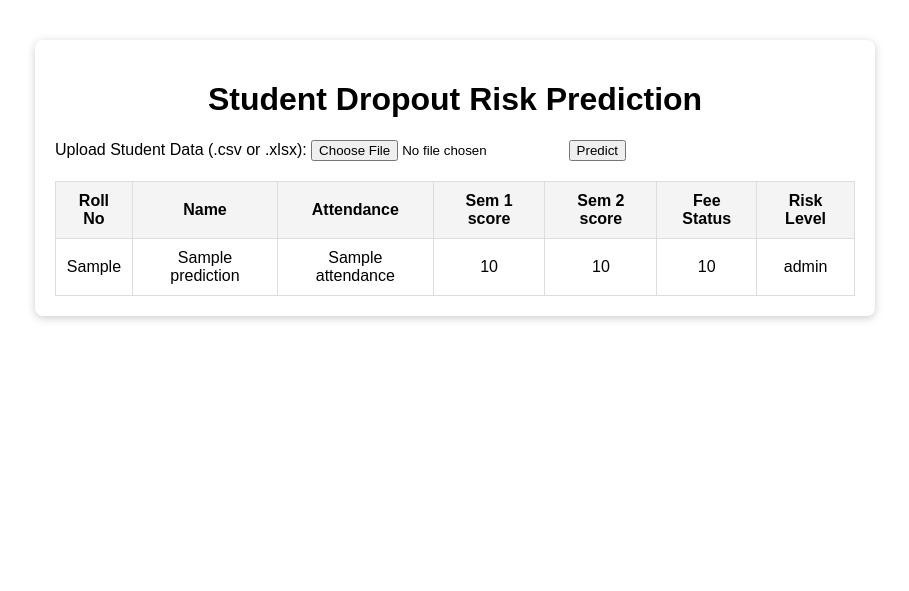
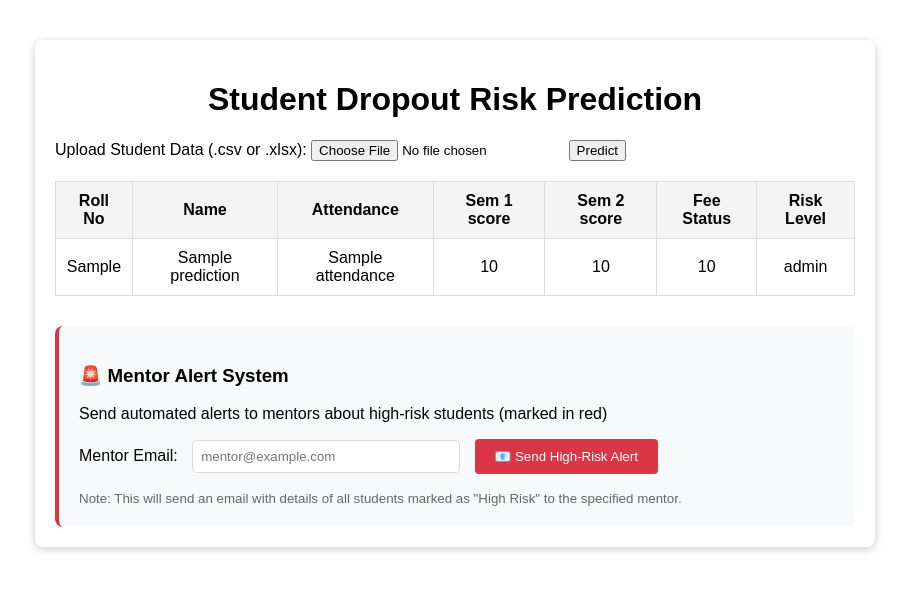
Before and after one commit to whysist/Dropouts, a Flask app: template SIH Project/templates/index.html in a window 1280 px wide. Shown: the top 591 px of the page, without its empty margins (185-1094 px from the left). Run offline with Flask 3, Linux system fonts and the light colour scheme; the template is opened without the code that fills it: most values are stand-ins (such as "Sample title", 1, 10 or a date in 2020).

Commit message:
Add student details template and email functionality updates

```diff
--- a/SIH Project/app.py
+++ b/SIH Project/app.py
@@ -1,15 +1,32 @@
+import os
 import pickle
 import pandas as pd
-from flask import Flask, request, render_template
 import numpy as np
+import smtplib
+from email.mime.text import MIMEText
+from email.mime.multipart import MIMEMultipart
+from flask import Flask, request, render_template, jsonify
 
 app = Flask(__name__)
 
-# Load the trained model (replace with actual model loading)
 try:
-    with open('Dropouts\\SIH Project\\dropout_prediction.pkl', 'rb') as f:
-        model = pickle.load(f)
-except Exception:
+    BASE_DIR = os.path.dirname(os.path.abspath(__file__))
+    model_path = os.path.join(BASE_DIR, 'dropout_prediction.pkl')
+    print(f"Attempting to load model from: {model_path}")
+
+    if not os.path.exists(model_path):
+        print(f"Error: Model file not found at {model_path}")
+        model = None
+    else:
+        with open(model_path, 'rb') as f:
+            model = pickle.load(f)
+            print("Model loaded successfully!")
+            print(f"Model type: {type(model)}")
+            print(f"Model attributes: {dir(model)}")
+except Exception as e:
+    import sys
+    print(f"Error loading model: {e}")
+    print(f"Python version: {sys.version}")
     model = None
 
 FIELDS=['Marital status', 'Application mode', 'Daytime/evening attendance',
@@ -25,6 +42,64 @@ FIELDS=['Marital status', 'Application mode', 'Daytime/evening attendance',
 
 REQUIRED_FIELDS = FIELDS + ["Roll_No", "Name"]
 
+students_data = []
+
+def send_email_with_link(sender_email, sender_password, recipient_email, subject, body, link_text, link_url):
+    try:
+        # Create the email
+        msg = MIMEMultipart("alternative")
+        msg["From"] = sender_email
+        msg["To"] = recipient_email
+        msg["Subject"] = subject
+
+        # Create plain text version (fallback)
+        text_part = f"{body}\n\n{link_text}: {link_url}"
+
+        # Create HTML version with a clickable link
+        html_part = f"""
+        <html>
+            <body>
+                <p>{body}</p>
+                <p><a href="{link_url}">{link_text}</a></p>
+            </body>
+        </html>
+        """
+
+        # Attach both plain and HTML versions
+        msg.attach(MIMEText(text_part, "plain"))
+        msg.attach(MIMEText(html_part, "html"))
+
+        # Connect to Gmail's SMTP server
+        server = smtplib.SMTP("smtp.gmail.com", 587)
+        server.starttls()
+        server.login(sender_email, sender_password)
+
+        # Send email
+        server.sendmail(sender_email, recipient_email, msg.as_string())
+
+        print("Email sent successfully!")
+
+        server.quit()
+        return True
+    except Exception as e:
+        print("Error:", e)
+        return False
+
+def get_high_risk_students():
+    """Get list of students with high risk levels (marked red)"""
+    high_risk_students = []
+    for student in students_data:
+        risk_level = student.get('risk_level', '')
+        if risk_level.startswith('High'):
+            high_risk_students.append({
+                'name': student.get('Name', 'Unknown'),
+                'roll_no': student.get('Roll_No', 'Unknown'),
+                'risk_percentage': risk_level.split()[-1] if len(risk_level.split()) > 1 else 'N/A',
+                'attendance': student.get('Attendance', 'N/A'),
+                'fee_status': student.get('FeeStatus', 'N/A')
+            })
+    return high_risk_students
+
 # def get_cumulative_score(row):
 #     sem1 = row.get("Curricular units 1st sem (grade)", 0)
 #     sem2 = row.get("Curricular units 2nd sem (grade)", 0)
@@ -33,8 +108,83 @@ REQUIRED_FIELDS = FIELDS + ["Roll_No", "Name"]
 #     except Exception:
 #         return None
 
+@app.route('/send_mentor_alert', methods=['POST'])
+def send_mentor_alert():
+    """Send email alert to mentor with list of high-risk students"""
+    try:
+        data = request.get_json()
+        mentor_email = data.get('mentor_email')
+        sender_email =  'sirnasaivishnu@gmail.com'  # Configure with actual sender
+        sender_password =  'sial zqqr egqu bpws' # Configure with app password
+
+        if not mentor_email:
+            return jsonify({'success': False, 'message': 'Mentor email is required'})
+
+        high_risk_students = get_high_risk_students()
+
+        if not high_risk_students:
+            return jsonify({'success': False, 'message': 'No high-risk students found'})
+
+        # Create email content
+        subject = "High-Risk Student Alert - Immediate Attention Required"
+
+        student_list = ""
+        for student in high_risk_students:
+            student_list += f"""
+            • {student['name']} (Roll No: {student['roll_no']})
+              - Risk Level: {student['risk_percentage']}
+              - Attendance: {student['attendance']}%
+              - Fee Status: {student['fee_status']}
+                \n
+            """
+
+        body = f"""
+        Dear Mentor,
+
+        This is an automated alert from the Student Dropout Risk Prediction System.
+
+        The following students have been identified as having HIGH RISK of dropout and require immediate attention:
+
+        {student_list}
+
+        Please reach out to these students for counseling and support as soon as possible.
+
+        Best regards,
+        Student Support System
+        """
+
+        # Dashboard link (you can customize this URL)
+        dashboard_url = "http://localhost:5000"  # Update with your actual URL
+        link_text = "View Full Dashboard"
+
+        success = send_email_with_link(
+            sender_email=sender_email,
+            sender_password=sender_password,
+            recipient_email=mentor_email,
+            subject=subject,
+            body=body,
+            link_text=link_text,
+            link_url=dashboard_url
+        )
+
+        try:
+            if success:
+                return jsonify({
+                    'success': True,
+                    'message': f'Alert sent successfully to {mentor_email}. {len(high_risk_students)} high-risk students reported.'
+                })
+            else:
+                return jsonify({'success': False, 'message': 'Failed to send email. Please check email configuration.'})
+        except Exception as e:
+            print(f"Error while sending email: {str(e)}")
+            return jsonify({'success': False, 'message': f'Error while sending email: {str(e)}'})
+
+    except Exception as e:
+        return jsonify({'success': False, 'message': f'Error: {str(e)}'})
+
 @app.route('/', methods=['GET', 'POST'])
 def index():
+    global students_data
     predictions = []
     error = None
     if request.method == 'POST':
@@ -52,6 +202,7 @@ def index():
                     error = 'Unsupported file type. Please upload a .csv or .xlsx file.'
                     df = None
                 if df is not None:
+                    df.columns = df.columns.str.strip()  # Strip whitespace from column names
                     missing = [col for col in REQUIRED_FIELDS if col not in df.columns]
                     if missing:
                         error = f'Missing required fields: {", ".join(missing)}'
@@ -60,12 +211,18 @@ def index():
                         input_df = df[FIELDS]
                         # Predict risk level (replace with actual model prediction)
                         if model:
+                            print("Making predictions with model...")
+                            print(f"Input shape: {input_df.shape}")
                             preds = model.predict(input_df)
-                            probs=model.predict_proba(input_df)
-                            probabilities=probs[:,1]
-                            probabilities=np.round((probabilities),4)
+                            probs = model.predict_proba(input_df)
+                            print(f"Raw predictions: {preds[:5]}")  # Show first 5 predictions
+                            print(f"Raw probabilities: {probs[:5]}")  # Show first 5 probabilities
+                            probabilities = probs[:,1]
+                            probabilities = np.round((probabilities),4)
                         else:
+                            print("Warning: Model is None, using default predictions")
                             preds = ["Low"] * len(input_df)
+                            probabilities = np.zeros(len(input_df))  # Add this line
                         # Build predictions list for rendering
                         for i, row in df.iterrows():
                             FeeOverdue = 'Pending' if str(row.get('Tuition fees up to date', '')).strip().lower() in ['1'] else "Paid"
@@ -87,8 +244,16 @@ def index():
                                 'Sem_1_score':sem1,
                                 'Sem_2_score':sem2,
                                 'FeeStatus': FeeOverdue,
-                                'risk_level':risk
+                                'risk_level':risk,
+                                'Math_s1': row.get('Math_sem1', 0),
+                                'Eng_s1': row.get('English_sem1', 0),
+                                'Sci_s1': row.get('Science_sem1', 0),
+                                'Math_s2': row.get('Math_sem2', 0),
+                                'Eng_s2': row.get('English_sem2', 0),
+                                'Sci_s2': row.get('Science_sem2', 0),
+
                             })
+                            students_data = predictions
             except Exception as e:
                 error = f'Error processing file: {str(e)}'
         # Render only the table for JS
@@ -96,5 +261,22 @@ def index():
     # Initial page load
     return render_template('index.html', predictions=None, error=None)
 
+# In your Flask route
+@app.route('/student_details/<roll_no>')
+def student_details(roll_no):
+    student = next((s for s in students_data if str(s['Roll_No']) == str(roll_no)), None)
+    if student:
+        # Directly extract the grades from the student dictionary
+        sem1 = float(student.get('Sem_1_score', 0) or 0)
+        sem2 = float(student.get('Sem_2_score', 0) or 0)
+        marks = [sem1, sem2]
+        subjects = [student.get('Math_s1', 0), student.get('Eng_s1', 0), student.get('Sci_s1', 0)]
+
+
+        print(student.keys(),'\n\n\n\n')
+    else:
+        marks = [0, 0]
+    return render_template('student_details.html', student=student, marks=marks)
+
 if __name__ == '__main__':
     app.run(debug=True)
--- a/SIH Project/requirements.txt
+++ b/SIH Project/requirements.txt
@@ -0,0 +1,4 @@
+scikit-learn
+pandas
+flask
+numpy
--- a/SIH Project/templates/index.html
+++ b/SIH Project/templates/index.html
@@ -94,19 +94,116 @@
             <tbody>
                 {% for p in predictions %}
                 <tr class="{{ p.risk_level.split(' ')[0]|lower }}">
-                    <td>{{ p.Roll_No }}</td>
-                    <td>{{ p.Name }}</td>
-                    <td>{{ p.Attendance }}</td>
-                    <td>{{ p.Sem_1_score }}</td>
-                    <td>{{ p.Sem_2_score }}</td>
-                    <td>{{ p.FeeStatus }}</td>
-                    <td>{{ p.risk_level }}</td>
+                    <td onclick="window.location.href='{{ url_for('student_details', roll_no=p.Roll_No) }}'" style="cursor: pointer;">{{ p.Roll_No }}</td>
+                    <td onclick="window.location.href='{{ url_for('student_details', roll_no=p.Roll_No) }}'" style="cursor: pointer;">{{ p.Name }}</td>
+                    <td onclick="window.location.href='{{ url_for('student_details', roll_no=p.Roll_No) }}'" style="cursor: pointer;">{{ p.Attendance }}</td>
+                    <td onclick="window.location.href='{{ url_for('student_details', roll_no=p.Roll_No) }}'" style="cursor: pointer;">{{ p.Sem_1_score }}</td>
+                    <td onclick="window.location.href='{{ url_for('student_details', roll_no=p.Roll_No) }}'" style="cursor: pointer;">{{ p.Sem_2_score }}</td>
+                    <td onclick="window.location.href='{{ url_for('student_details', roll_no=p.Roll_No) }}'" style="cursor: pointer;">{{ p.FeeStatus }}</td>
+                    <td onclick="window.location.href='{{ url_for('student_details', roll_no=p.Roll_No) }}'" style="cursor: pointer;">{{ p.risk_level }}</td>
                 </tr>
                 {% endfor %}
             </tbody>
         </table>
+
+        <!-- Mentor Alert Section -->
+        <div style="margin-top: 30px; padding: 20px; background: #f8f9fa; border-radius: 8px; border-left: 4px solid #dc3545;">
+            <h3>🚨 Mentor Alert System</h3>
+            <p>Send automated alerts to mentors about high-risk students (marked in red)</p>
+
+            <div style="margin: 15px 0;">
+                <label for="mentorEmail">Mentor Email:</label>
+                <input type="email" id="mentorEmail" placeholder="mentor@example.com" required
+                       style="padding: 8px; margin: 0 10px; border: 1px solid #ddd; border-radius: 4px; width: 250px;">
+
+                <button onclick="sendMentorAlert()" id="alertButton"
+                        style="background: #dc3545; color: white; padding: 10px 20px; border: none; border-radius: 4px; cursor: pointer;">
+                    📧 Send High-Risk Alert
+                </button>
+            </div>
+
+            <div id="alertMessage" style="margin-top: 10px; font-weight: bold;"></div>
+
+            <small style="color: #666;">
+                Note: This will send an email with details of all students marked as "High Risk" to the specified mentor.
+            </small>
+        </div>
         {% endif %}
     </div>
+
+    <script>
+        async function sendMentorAlert() {
+            const mentorEmail = document.getElementById('mentorEmail').value;
+            const alertButton = document.getElementById('alertButton');
+            const alertMessage = document.getElementById('alertMessage');
+
+            if (!mentorEmail) {
+                alertMessage.innerHTML = '<span style="color: red;">Please enter a mentor email address</span>';
+                return;
+            }
+
+            // Validate email format
+            const emailRegex = /^[^\s@]+@[^\s@]+\.[^\s@]+$/;
+            if (!emailRegex.test(mentorEmail)) {
+                alertMessage.innerHTML = '<span style="color: red;">Please enter a valid email address</span>';
+                return;
+            }
+
+            // Disable button and show loading
+            alertButton.disabled = true;
+            alertButton.innerHTML = '📧 Sending...';
+            alertMessage.innerHTML = '<span style="color: blue;">Sending alert email...</span>';
+
+            try {
+                const response = await fetch('/send_mentor_alert', {
+                    method: 'POST',
+                    headers: {
+                        'Content-Type': 'application/json',
+                    },
+                    body: JSON.stringify({
+                        mentor_email: mentorEmail,
+                        sender_email: 'system@yourdomain.com',  // Configure with your actual email
+                        sender_password: 'your_app_password'     // Configure with your app password
+                    })
+                });
+
+                const result = await response.json();
+
+                if (result.success) {
+                    alertMessage.innerHTML = '<span style="color: green;">✅ ' + result.message + '</span>';
+                } else {
+                    alertMessage.innerHTML = '<span style="color: red;">❌ ' + result.message + '</span>';
+                }
+
+            } catch (error) {
+                alertMessage.innerHTML = '<span style="color: red;">❌ Error: Failed to send alert. Please try again.</span>';
+                console.error('Error:', error);
+            } finally {
+                // Re-enable button
+                alertButton.disabled = false;
+                alertButton.innerHTML = '📧 Send High-Risk Alert';
+
+                // Clear message after 5 seconds
+                setTimeout(() => {
+                    alertMessage.innerHTML = '';
+                }, 5000);
+            }
+        }
+
+        // Check for high-risk students on page load and show count
+        document.addEventListener('DOMContentLoaded', function() {
+            const highRiskRows = document.querySelectorAll('tr.high');
+            if (highRiskRows.length > 0) {
+                const alertSection = document.querySelector('.container > div[style*="border-left: 4px solid #dc3545"]');
+                if (alertSection) {
+                    const countMessage = document.createElement('div');
+                    countMessage.style.cssText = 'background: #fff3cd; padding: 10px; border-radius: 4px; margin-bottom: 15px; font-weight: bold; color: #856404;';
+                    countMessage.innerHTML = `⚠️ ${highRiskRows.length} student(s) identified as HIGH RISK and require immediate attention!`;
+                    alertSection.insertBefore(countMessage, alertSection.children[1]);
+                }
+            }
+        });
+    </script>
 </body>
 
 </html>
```
Also changed, not shown: SIH Project/templates/student_details.html (added, +131 -0 lines), 2 other files.
